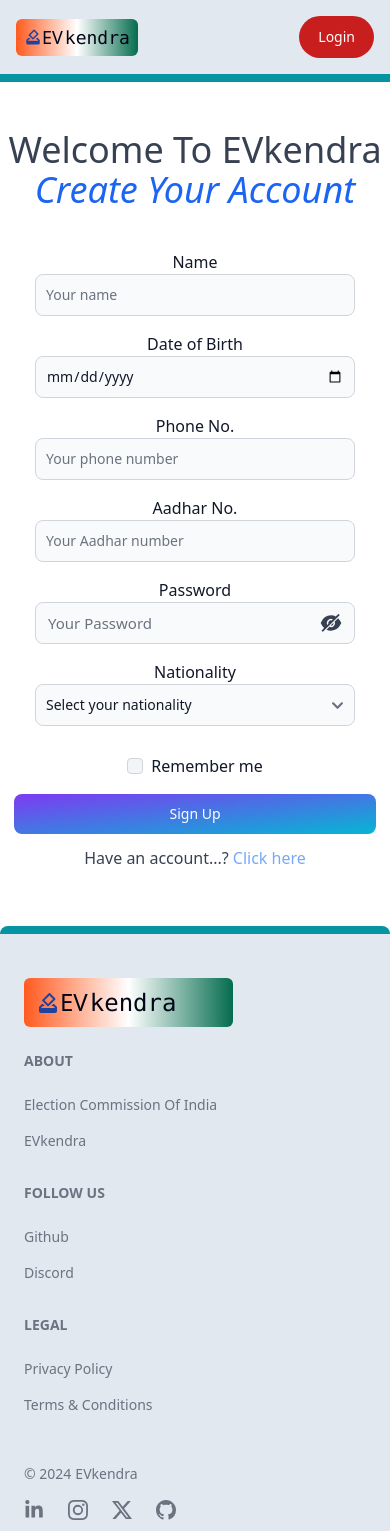
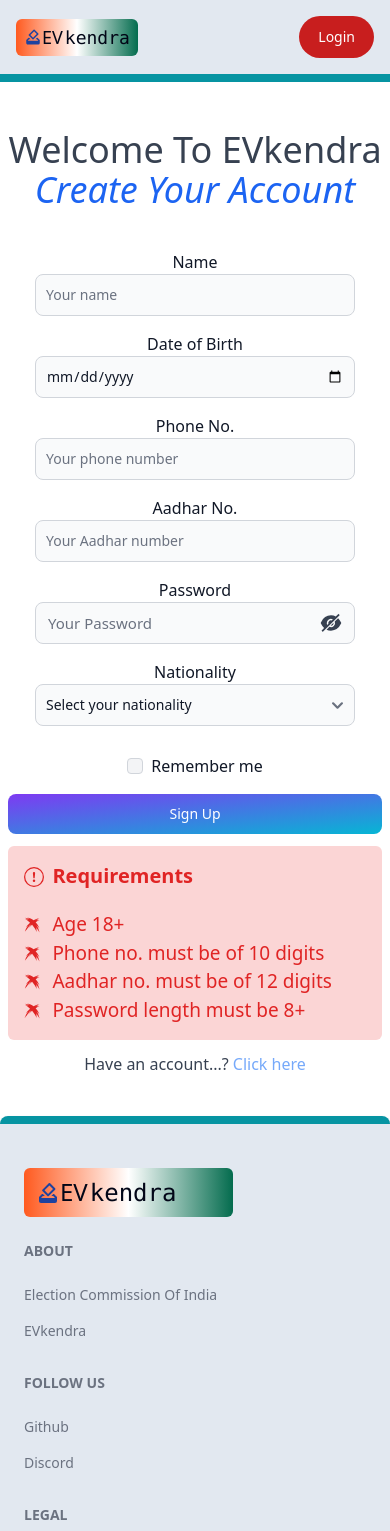
Before and after one commit to raghavG0212/EVKendra, a React (Vite) app in the folder client/: page /sign-up in a window 390 px wide. Shown: the top 1531 px of the page. Built offline with nearby package versions, Linux system fonts and the light colour scheme; no server answers.

Commit message:
signup reqs ui added

```diff
--- a/client/src/pages/SignUp.jsx
+++ b/client/src/pages/SignUp.jsx
@@ -13,6 +13,11 @@ import { Link } from "react-router-dom";
 import { FaCheckCircle } from "react-icons/fa";
 import { toast } from "react-toastify";
 import { AiFillEye, AiFillEyeInvisible } from "react-icons/ai";
+import { BsExclamationCircle } from "react-icons/bs";
+import { FaCross } from "react-icons/fa6";
+import { RiCrossLine } from "react-icons/ri";
+import { GiCrossMark } from "react-icons/gi";
+import { MdDone } from "react-icons/md";
 
 export default function Login() {
   const [formData, setFormData] = useState({
@@ -23,7 +28,12 @@ export default function Login() {
     password: "",
     nationality: "",
   });
-
+  const [eligible, setEligible] = useState({
+    dob: false,
+    phoneNo: false,
+    aadharNo: false,
+    password: false,
+  });
   const [loading, setLoading] = useState(false);
   const [showModal, setShowModal] = useState(false);
   const [vIDShow, setVIDShow] = useState("");
@@ -31,11 +41,33 @@ export default function Login() {
   const navigate = useNavigate();
 
   const handleChange = (e) => {
-    setFormData({
-      ...formData,
-      [e.target.id]: e.target.value,
+    const { id, value } = e.target;
+    const updatedFormData = { ...formData, [id]: value };
+    setFormData(updatedFormData);
+
+    const birthDate = new Date(updatedFormData.dob);
+    const today = new Date();
+    let age = today.getFullYear() - birthDate.getFullYear();
+    const monthDiff = today.getMonth() - birthDate.getMonth();
+    if (
+      monthDiff < 0 ||
+      (monthDiff === 0 && today.getDate() < birthDate.getDate())
+    ) {
+      age--;
+    }
+
+    setEligible({
+      dob: age >= 18,
+      phoneNo: /^\d{10}$/.test(updatedFormData.phoneNo.trim()),
+      aadharNo: /^\d{12}$/.test(updatedFormData.aadharNo.trim()),
+      password: updatedFormData.password.length >= 8,
     });
   };
+
+  console.log(eligible.dob);
+  console.log(eligible.phoneNo);
+  console.log(eligible.aadharNo);
+  console.log(eligible.password);
 
   const handleSignup = async (e) => {
     e.preventDefault();
@@ -77,14 +109,14 @@ export default function Login() {
           className="size-full shadow-sm shadow-blue-500"
         />
       </div>
-      <div className="text-center lg:mr-20">
-        <div className="font-medium text-4xl mb-10 mt-12 capitalize flex flex-col">
+      <div className="lg:mr-20">
+        <div className="text-center font-medium text-4xl mb-10 mt-12 capitalize flex flex-col">
           <span>Welcome to EVkendra</span>
           <span className="text-blue-600 italic">create your account</span>
         </div>
         <form
           onSubmit={handleSignup}
-          className="flex flex-col gap-4 mt-4 items-center sm:items-start"
+          className="flex flex-col gap-4 mt-4 items-center sm:items-start text-center"
         >
           <div className="sm:flex sm:space-x-24">
             <div className="sm:mt-2 sm:mr-0.5">
@@ -207,7 +239,7 @@ export default function Login() {
             gradientDuoTone="purpleToBlue"
             type="submit"
             disabled={loading}
-            className="w-[97%]"
+            className="w-[100%]"
           >
             {loading ? (
               <>
@@ -219,6 +251,75 @@ export default function Login() {
             )}
           </Button>
         </form>
+        <div
+          className={`p-4 mt-3 rounded-md ${
+            eligible.dob &&
+            eligible.aadharNo &&
+            eligible.phoneNo &&
+            eligible.password
+              ? "bg-green-200"
+              : "bg-red-200"
+          }`}
+        >
+          <div className={`flex flex-row gap-2  text-red-600 items-center`}>
+            <BsExclamationCircle className=" size-5 mt-0.5" />
+            <div className="capitalize font-semibold text-xl">Requirements</div>
+          </div>
+          <div className="mt-5 font-medium flex flex-col ">
+            {eligible.dob ? (
+              <div className="flex flex-row items-center gap-3 text-green-600">
+                <MdDone className="mt-0.5" />
+                <span className="text-[19px]">Age 18+</span>
+              </div>
+            ) : (
+              <div className="flex flex-row items-center gap-3 text-red-600">
+                <GiCrossMark className="mt-0.5" />
+                <span className="text-[19px]">Age 18+</span>
+              </div>
+            )}
+            {eligible.phoneNo ? (
+              <div className="flex flex-row items-center gap-3 text-green-600">
+                <MdDone className="mt-0.5" />
+                <span className="text-[19px]">
+                  Phone no. must be of 10 digits
+                </span>
+              </div>
+            ) : (
+              <div className="flex flex-row items-center gap-3 text-red-600">
+                <GiCrossMark className="mt-0.5" />
+                <span className="text-[19px]">
+                  Phone no. must be of 10 digits
+                </span>
+              </div>
+            )}
+            {eligible.aadharNo ? (
+              <div className="flex flex-row items-center gap-3 text-green-600">
+                <MdDone className="mt-0.5" />
+                <span className="text-[19px]">
+                  Aadhar no. must be of 12 digits
+                </span>
+              </div>
+            ) : (
+              <div className="flex flex-row items-center gap-3 text-red-600">
+                <GiCrossMark className="mt-0.5" />
+                <span className="text-[19px]">
+                  Aadhar no. must be of 12 digits
+                </span>
+              </div>
+            )}
+            {eligible.password ? (
+              <div className="flex flex-row items-center gap-3 text-green-600">
+                <MdDone className="mt-0.5" />
+                <span className="text-[19px]">Password length must be 8+</span>
+              </div>
+            ) : (
+              <div className="flex flex-row items-center gap-3 text-red-600">
+                <GiCrossMark className="mt-0.5" />
+                <span className="text-[19px]">Password length must be 8+</span>
+              </div>
+            )}
+          </div>
+        </div>
         <div className="flex flex-row justify-center mt-3 mb-10">
           <h1>Have an account...?</h1>
           <div className="text-blue-400 hover:text-blue-700 ml-1">
```
